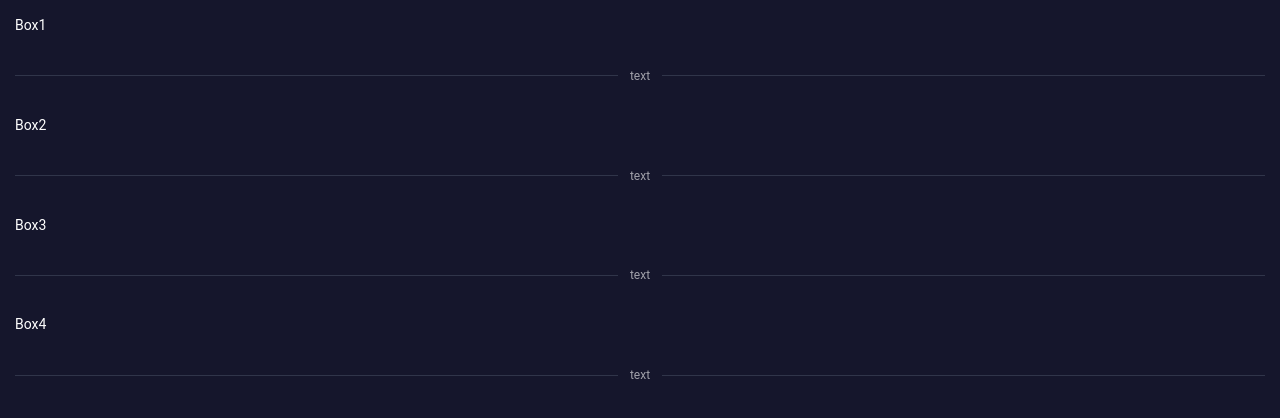
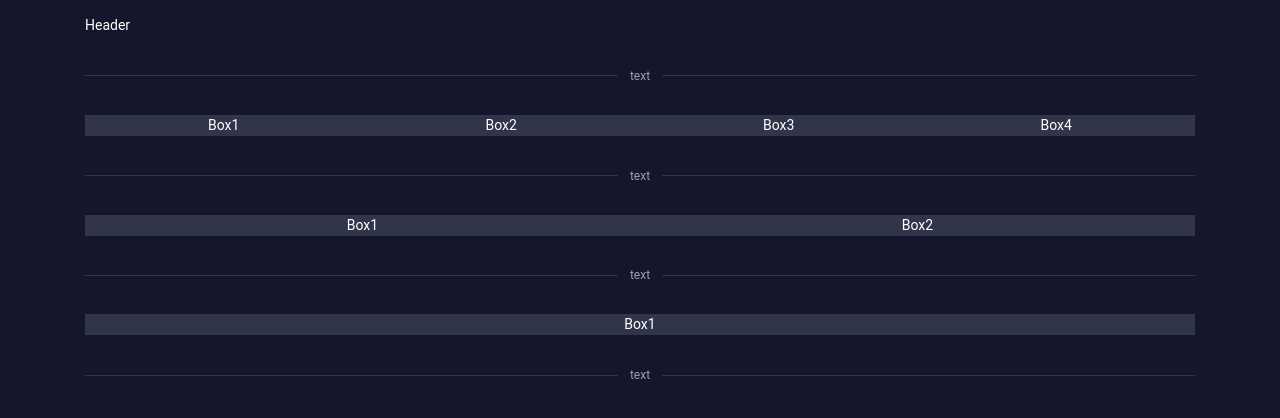
Before and after one commit to KikiHaamke/challenge-1, a plain HTML site: page index.html in a window 1280 px wide. Drawn offline with Linux system fonts and the light colour scheme.

Commit message:
Responsive grid

```diff
--- a/index.html
+++ b/index.html
@@ -10,19 +10,29 @@
 	<body>
 		<div class="container">
 			<div class="col">
-				<div class="row">Box1</div>
+				<div class="row">Header</div>
 				<div class="divider">
 					<h3>text</h3>
 				</div>
-				<div class="row">Box2</div>
+				<div class="row">
+					<div class="box doughnut">Box1</div>
+					<div class="box doughnut">Box2</div>
+					<div class="box doughnut">Box3</div>
+					<div class="box doughnut">Box4</div>
+				</div>
 				<div class="divider">
 					<h3>text</h3>
 				</div>
-				<div class="row">Box3</div>
+				<div class="row">
+					<div class="box line">Box1</div>
+					<div class="box line">Box2</div>
+				</div>
 				<div class="divider">
 					<h3>text</h3>
 				</div>
-				<div class="row">Box4</div>
+				<div class="row">
+					<div class="box line">Box1</div>
+				</div>
 				<div class="divider">
 					<h3>text</h3>
 				</div>
--- a/styles/my_style.css
+++ b/styles/my_style.css
@@ -18,7 +18,7 @@ body {
 
 .container {
 	display: flex;
-	/*max-width: 1100px; media query*/
+
 	width: 100%;
 	min-width: 360px;
 }
@@ -62,3 +62,59 @@ body {
 	content: "";
 	background-color: #30354a;
 }
+
+.box {
+	text-align: center;
+	background-color: #30354a;
+}
+.doughnut {
+	flex: 0 0;
+	flex-basis: 100%;
+}
+.line {
+	flex-grow: 1;
+	flex-basis: 100%;
+}
+
+
+@media (max-width: 576px) {
+	.doughnut:not(:last-child), .line:not(:last-child) {
+		margin-bottom: 30px;
+	}
+}
+@media (min-width: 576px) {
+	.container {
+		width: 540px;
+	}
+	.doughnut, .line {
+		flex-basis: 50%;
+	}
+	.doughnut:nth-child(-n+2) {
+		margin-bottom: 30px;
+	}
+}
+@media (min-width: 768px) {
+	.container {
+		width: 720px;
+	}
+}
+@media (min-width: 992px) {
+	.container {
+		width: 960px;
+	}
+	.doughnut {
+		flex-basis: 25%;
+		margin-bottom: 0px!important;
+	}
+
+}
+@media (min-width: 1200px) {
+	.container{
+		width: 1140px;
+	}
+}
+@media (min-width: 1400px) {
+	.container {
+		width: 1320px;
+	}
+}
```
